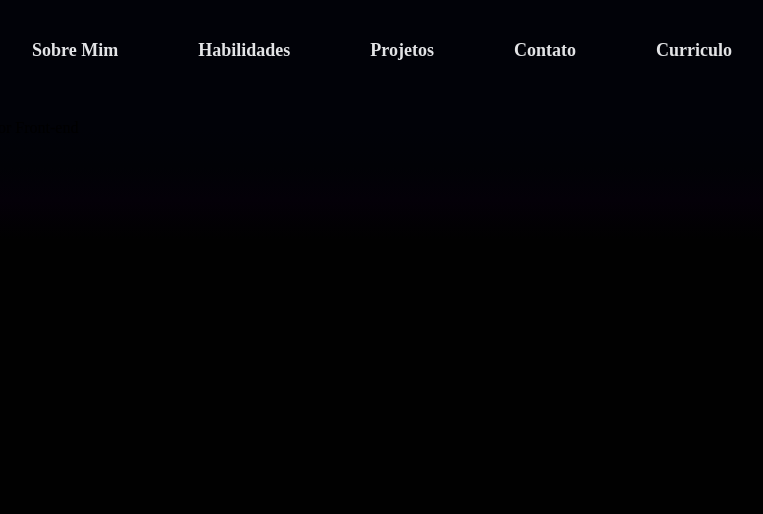
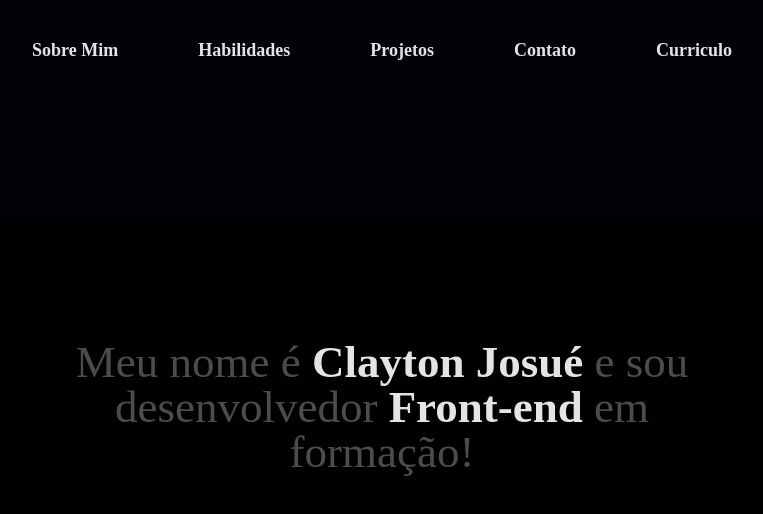
Before and after one commit to ClaytonJosue/portfolio, a website built with Vite: page index.html in a window 1280 px wide. Shown: the whole page, without its empty margins (258-1021 px from the left). Built offline with nearby package versions, Linux system fonts and the light colour scheme.

Commit message:
css: created the 'Resumo sobre mim' style

```diff
--- a/index.html
+++ b/index.html
@@ -29,8 +29,8 @@
     <main>
       <div class="resumo">
         <p class="resumo_text">
-          Meu nome é <span>Clayton</span> e sou desenvolvedor
-          <span>Front-end</span>
+          Meu nome é <span>Clayton Josué</span> e sou desenvolvedor
+          <span>Front-end</span> em formação!
         </p>
       </div>
     </main>
--- a/style.css
+++ b/style.css
@@ -64,3 +64,22 @@ header ul {
 
   border-bottom: 2px solid white;
 }
+
+.resumo {
+  height: 575px;
+  display: flex;
+  align-items: center;
+  justify-content: center;
+}
+
+.resumo_text {
+  width: 40rem;
+  color: var(--neutral-2-color);
+  font-size: 45px;
+  text-align: center;
+}
+
+.resumo_text span {
+  font-weight: var(--semibold-font);
+  color: var(--neutral-1-color);
+}
```
